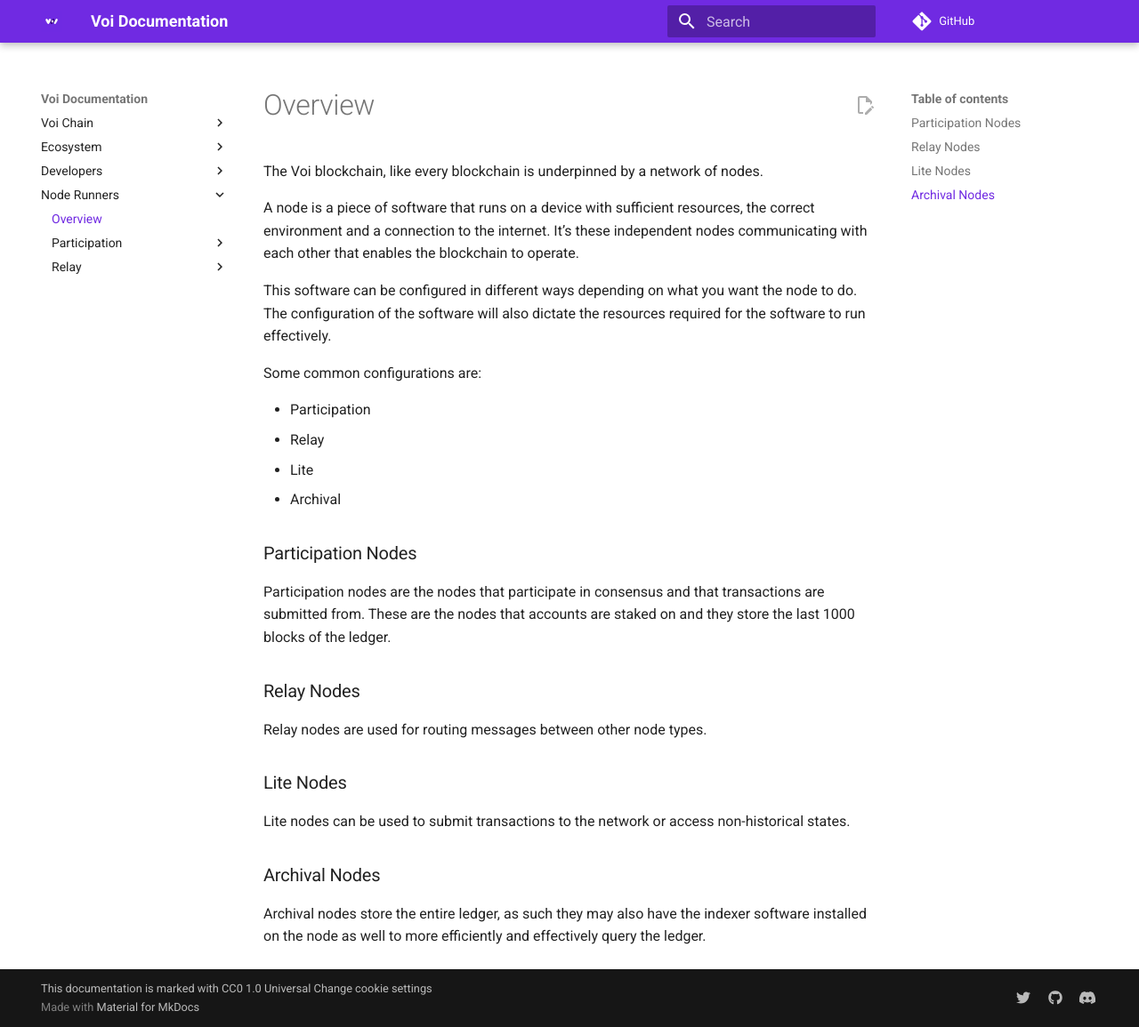
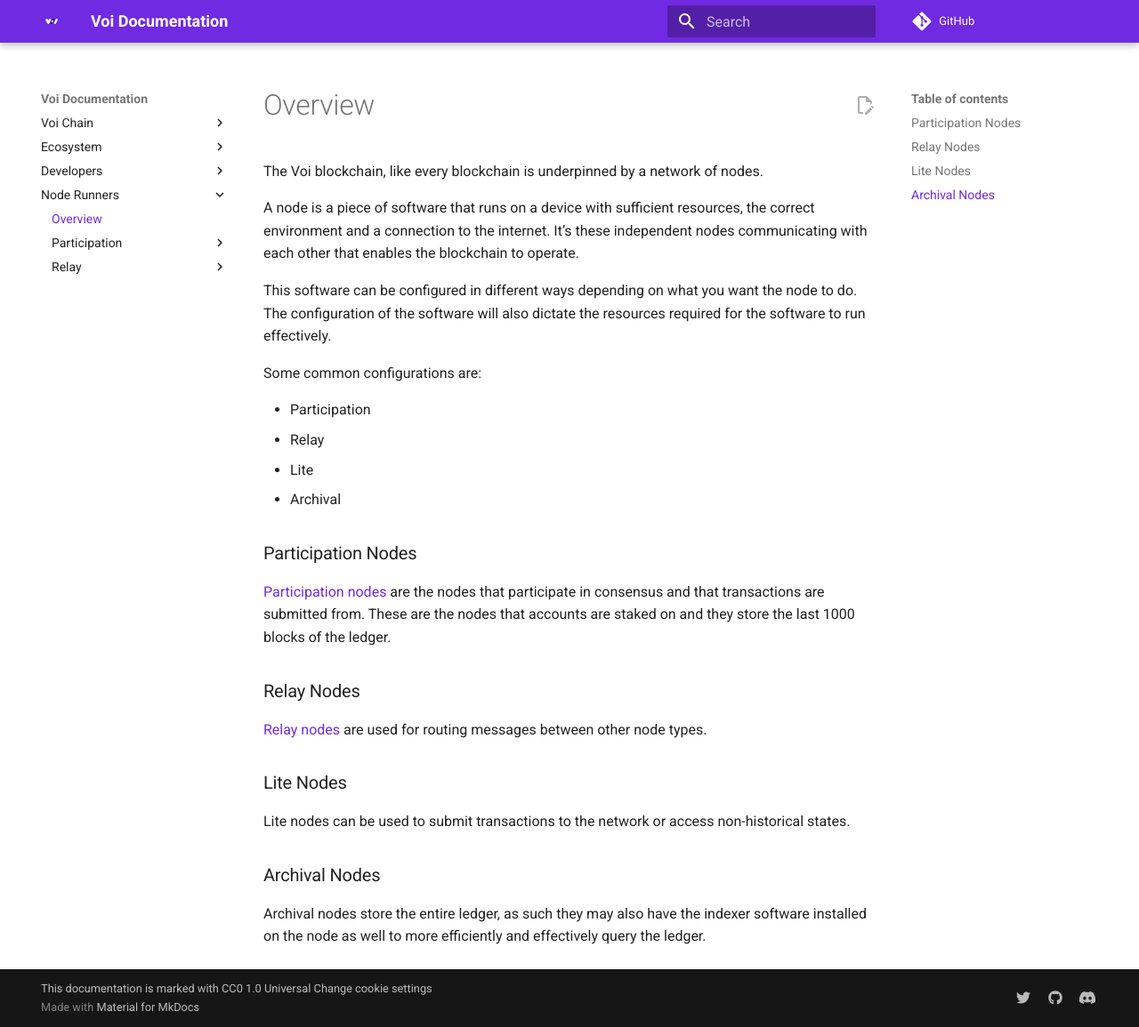
Before and after one commit to VoiNetwork/learn-more, an MkDocs documentation site: the page built from docs/node-runners/overview.md, in a window 1280 px wide and 1155 px high. Shown: the whole window at 89% size. Built offline with MkDocs 1.6.1 and Material for MkDocs 9.7.7, drawn with Linux system fonts in a browser that asks for light colours; plug-ins that fetch from the network failed and are left out; comment, search, counter and statistics services are not loaded; part of the change alters nothing that is shown.

```diff
--- a/docs/node-runners/overview.md
+++ b/docs/node-runners/overview.md
@@ -18,12 +18,12 @@ Some common configurations are:
 
 ### Participation Nodes
 
-Participation nodes are the nodes that participate in consensus and that transactions are submitted from. These are the nodes that accounts are staked on and they store the last 1000 blocks of the ledger.
+[Participation nodes](https://docs.voi.network/node-runners/run-a-participation-node/) are the nodes that participate in consensus and that transactions are submitted from. These are the nodes that accounts are staked on and they store the last 1000 blocks of the ledger.
 
 
 ### Relay Nodes
 
-Relay nodes are used for routing messages between other node types.
+[Relay nodes](https://docs.voi.network/node-runners/become-a-relay-runner/) are used for routing messages between other node types.
 
 
 ### Lite Nodes
```
